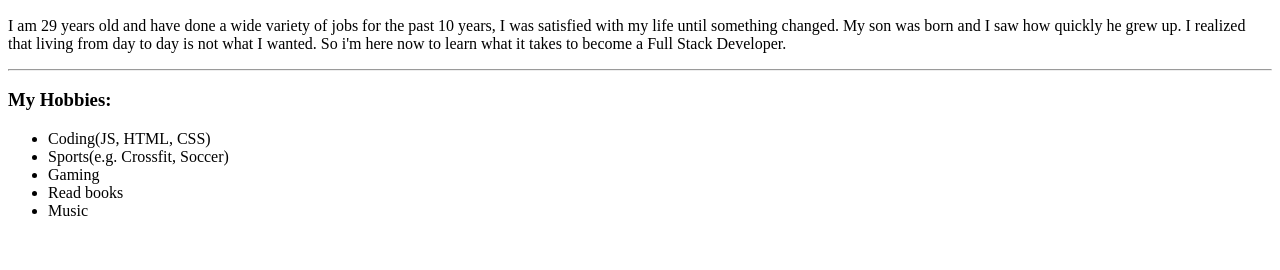
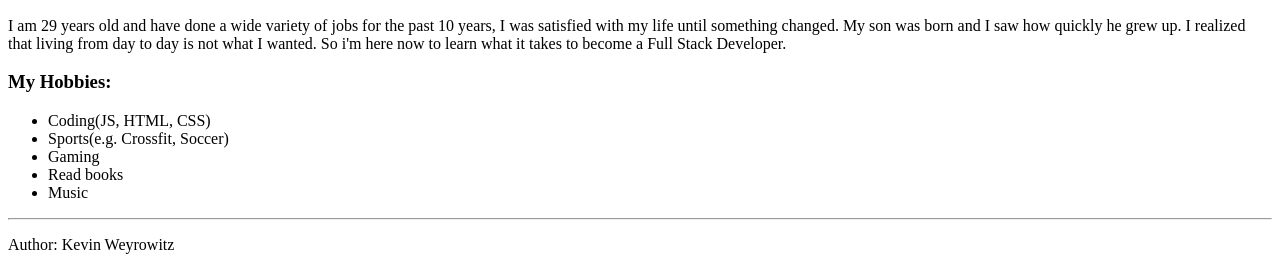
Before and after one commit to Kevinwey/personal-website, a plain HTML site: page index.html in a window 1280 px wide. Shown: the part 828-1098 px from the top of the page. Before the commit the page ends 1064 px from the top, so only its background shows below. Drawn offline with Linux system fonts and the light colour scheme.

Commit message:
add footer

```diff
--- a/index.html
+++ b/index.html
@@ -51,7 +51,6 @@
           takes to become a Full Stack Developer.
         </p>
       </article>
-      <hr />
       <aside>
         <h3>My Hobbies:</h3>
         <ul>
@@ -63,5 +62,9 @@
         </ul>
       </aside>
     </main>
+    <hr />
+    <footer>
+      <p>Author: Kevin Weyrowitz</p>
+    </footer>
   </body>
 </html>
```
